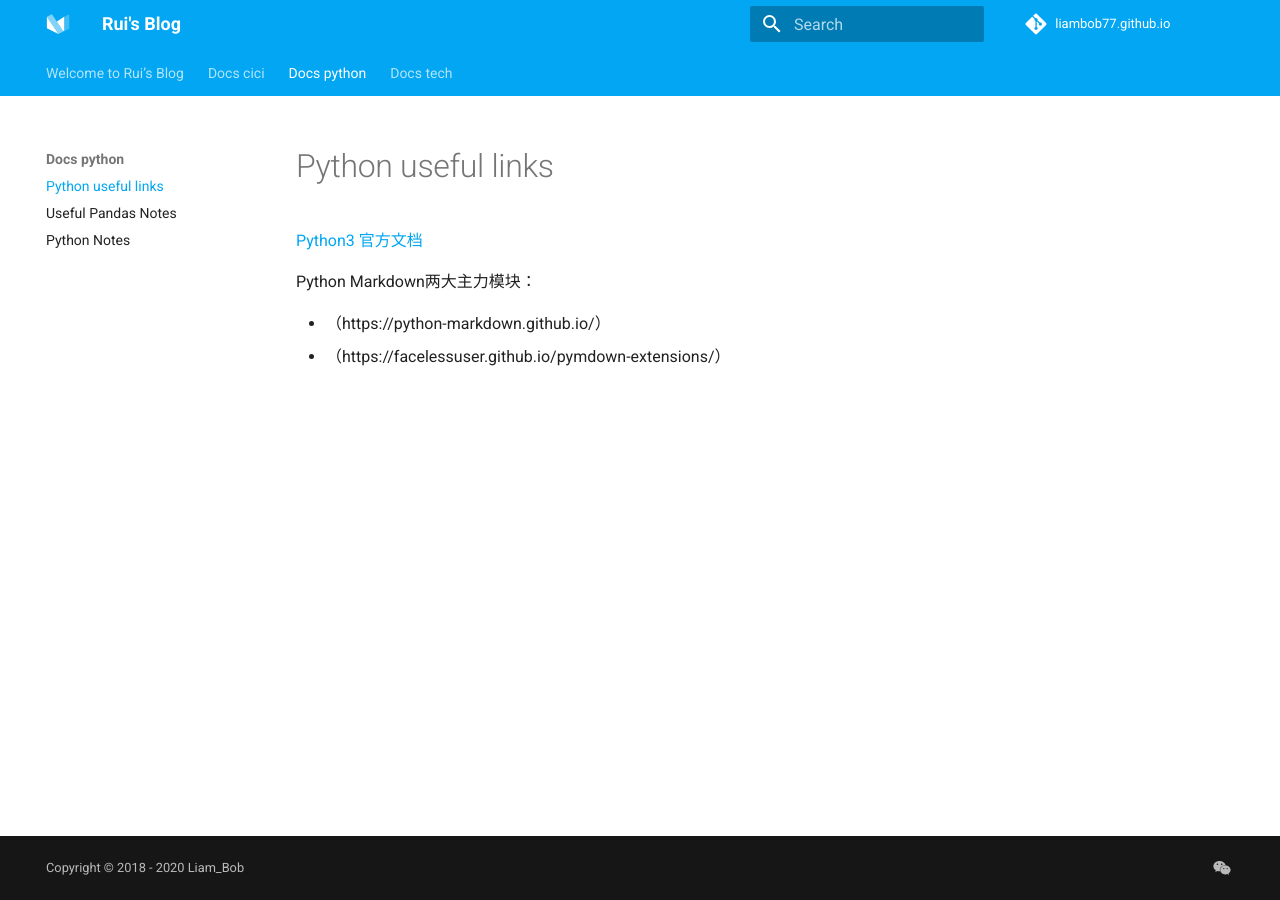
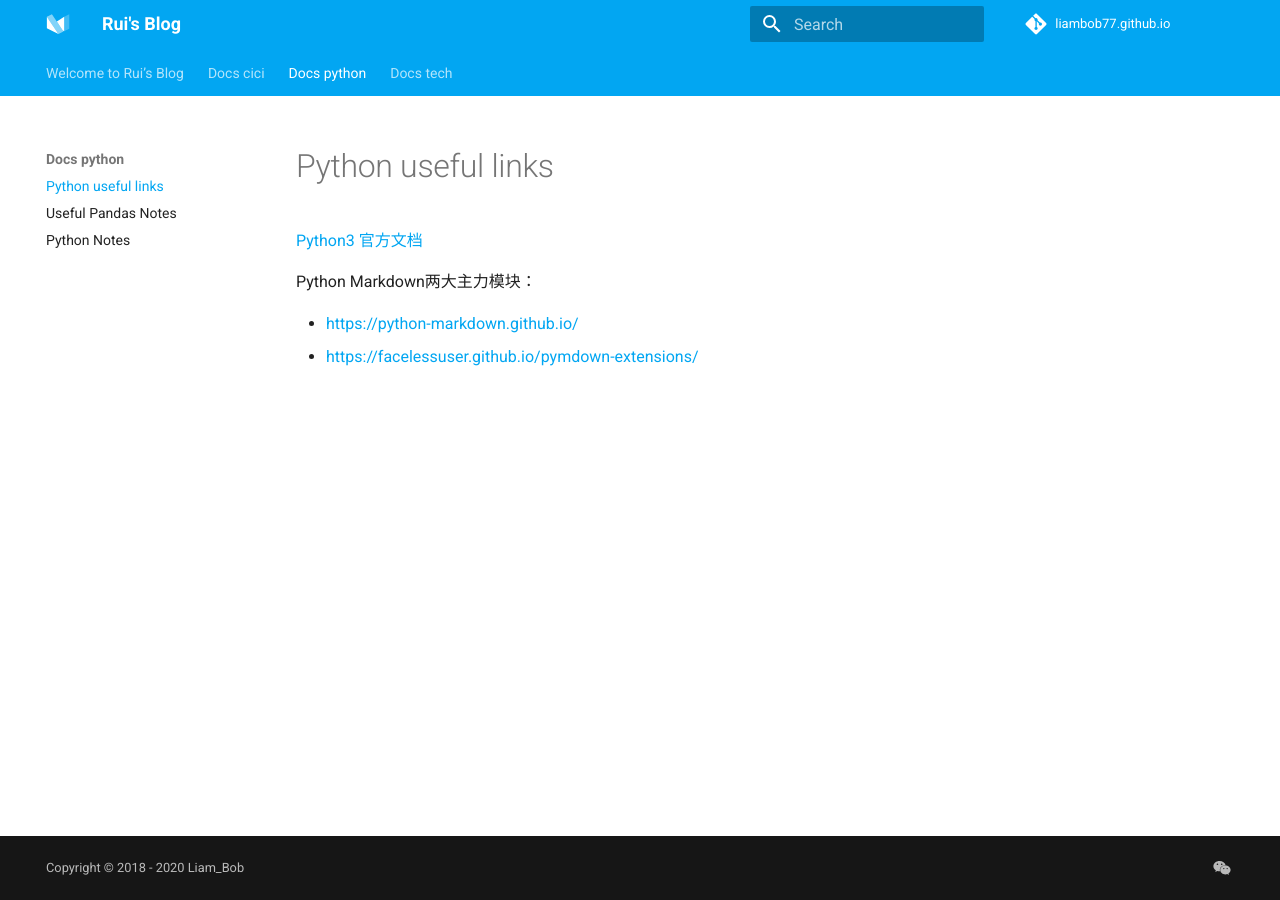
Before and after one commit to liambob77/ruihan.tech, an MkDocs documentation site: the page built from docs/docs_python/index.md, in a window 1280 px wide. Built offline with MkDocs 1.6.1 and Material for MkDocs 9.7.7, drawn with Linux system fonts in a browser that asks for light colours; comment, search, counter and statistics services are not loaded.

Commit message:
Update index.md

```diff
--- a/docs/docs_python/index.md
+++ b/docs/docs_python/index.md
@@ -4,5 +4,5 @@
 
 Python Markdown两大主力模块：
 
-- （https://python-markdown.github.io/）
-- （https://facelessuser.github.io/pymdown-extensions/）
+- <https://python-markdown.github.io/>
+- <https://facelessuser.github.io/pymdown-extensions/>
```
